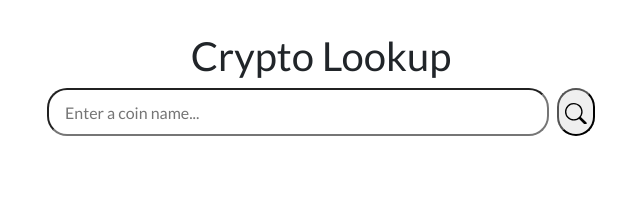
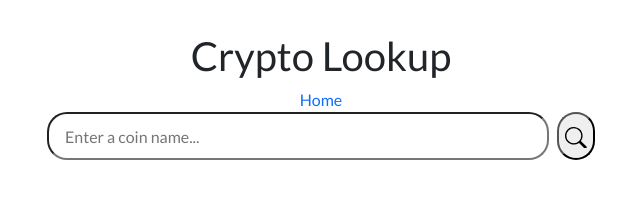
Before and after one commit to josephleungg/RandomTools, a plain HTML site: page apps/cryptoapp/crypto.html in a window 1280 px wide. Shown: the whole page, without its empty margins (319-959 px from the left). Drawn offline with nearby package versions, Linux system fonts and the light colour scheme.

Commit message:
added home button

```diff
--- a/apps/cryptoapp/crypto.html
+++ b/apps/cryptoapp/crypto.html
@@ -28,6 +28,7 @@
             <div class="col-md-12" id="header-text">
                 <h1 class="page-title">Crypto Lookup</h1>
             </div>
+                <a href="#" onclick="location.reload();" class="text-center" id="home-text">Home</a>
         </div>
 
         <!-- crypto search bar -->
--- a/apps/cryptoapp/styles.css
+++ b/apps/cryptoapp/styles.css
@@ -8,6 +8,10 @@ body {
     display: flex;
     justify-content: center;
     padding-top: 2em;
+}
+
+#home-text {
+    text-decoration: none;
 }
 
 #search form {
```
